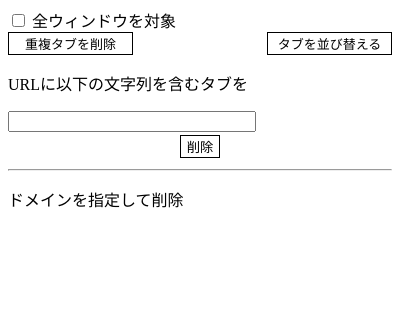
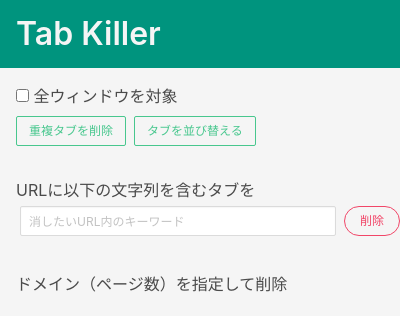
Before and after one commit to marinebox/tab-killer, a browser extension: page popup.html in a window 400 px wide. Drawn offline with Linux system fonts and the light colour scheme.

Commit message:
design renewal

```diff
--- a/css/popup.css
+++ b/css/popup.css
@@ -1,49 +1,3 @@
-body{
-    min-width: 240px;
-
+body {
+    min-width: 420px;
 }
-
-button {
-    border: 1px solid #000;
-    border-radius: 0;
-    background: #fff;
-}
-
-button:hover {
-    color: #fff;
-    background: #000;
-}
-
-input[type="text"]{
-    min-width: 240px;
-}
-
-.button_container{
-    display: flex;
-    justify-content: space-between;
-}
-
-.flex_container{
-    display: flex;
-    justify-content: center;
-    align-items: center;
-}
-
-.domain_button_wrapper{
-    padding-left: 3px;
-    padding-bottom: 3px;
-}
-
-#designate_delete{
-    margin: 3px 0px;
-}
-
-#normal_action{
-    width: 125px;
-    font-size: 13px;
-}
-
-#range_tabs{
-    width: 125px;
-    font-size: 13px;
-}
--- a/popup.html
+++ b/popup.html
@@ -2,26 +2,43 @@
 <html>
     <head>
         <meta charset="UTF-8">
+        <link rel="stylesheet" href="css/bulma.min.css" />
         <link rel="stylesheet" href="css/popup.css">
     </head>
-    <body>
-        <div>
-            <input type="checkbox" id="target_all_windows" name="target_all_windows">
-            <label for="target_all_windows">全ウィンドウを対象</label>
+    <body class="has-background-light">
+        <div class="container p-4 has-background-primary-dark">
+            <h1 class="title has-text-light">
+                Tab Killer
+            </h1>
         </div>
-        <div class="button_container">
-            <button id="normal_action">重複タブを削除</button>
-            <button id="range_tabs">タブを並び替える</button>
+        <div class="container p-4">
+            <div class="container mb-2">
+                <label class="checkbox">
+                    <input type="checkbox" id="target_all_windows">
+                    全ウィンドウを対象
+                </label>
+            </div>
+            <div class="buttons are-small">
+            <button id="normal_action" class="button is-success is-outlined">
+                    重複タブを削除
+                </button>
+                <button id="range_tabs" class="button is-success is-outlined">
+                    タブを並び替える
+                </button>
+            </div>
         </div>
-        <p>URLに以下の文字列を含むタブを</p>
-        <input id="designate" type="text"><br>
-        <div class="flex_container">
-            <button id="designate_delete">削除</button>
+        <div class="container p-4">
+            <p>URLに以下の文字列を含むタブを</p>
+            <div class="is-flex p-1">
+                <input id="designate" class="input mr-2 is-small" type="text" placeholder="消したいURL内のキーワード">
+                <button id="designate_delete" class="button is-danger is-small is-rounded is-outlined">
+                    削除
+                </button>
+            </div>
         </div>
-        <hr>
-        <div>
-            <p>ドメインを指定して削除</p>
-            <div id="domains"></div>
+        <div class="container p-4">
+            <p class="mb-3">ドメイン（ページ数）を指定して削除</p>
+            <div id="domains" class="buttons are-small"></div>
         </div>
         <script src="popup.js"></script>
     </body>
--- a/popup.js
+++ b/popup.js
@@ -79,15 +79,12 @@
     // set button
     for (const [domain, cnt] of Object.entries(tabUrlCounter)) {
         const button = document.createElement("button");
+        button.className = "button is-link is-outlined";
         button.id = domain;
         button.innerHTML = domain + ' (' + cnt + ')';
 
-        const insertDiv = document.createElement('div');
-        insertDiv.className = "domain_button_wrapper";
-        insertDiv.appendChild(button);
-
         const parent = document.getElementById('domains');
-        parent.appendChild(insertDiv);
+        parent.appendChild(button);
 
         // add event listener
         document.getElementById(domain).addEventListener('click', () => {
```
